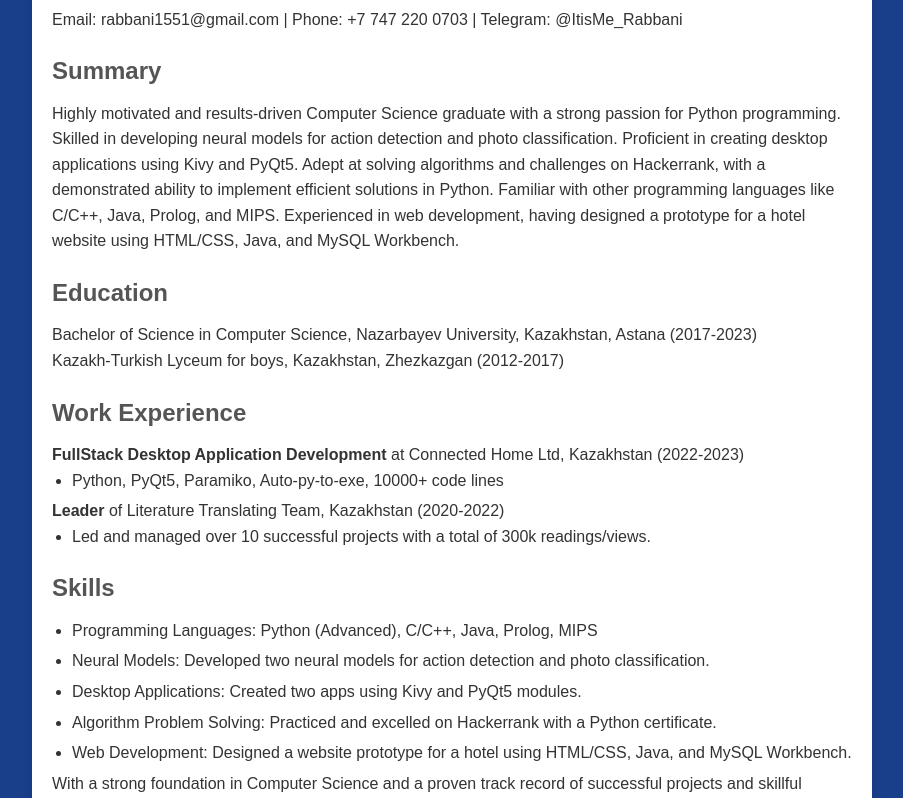
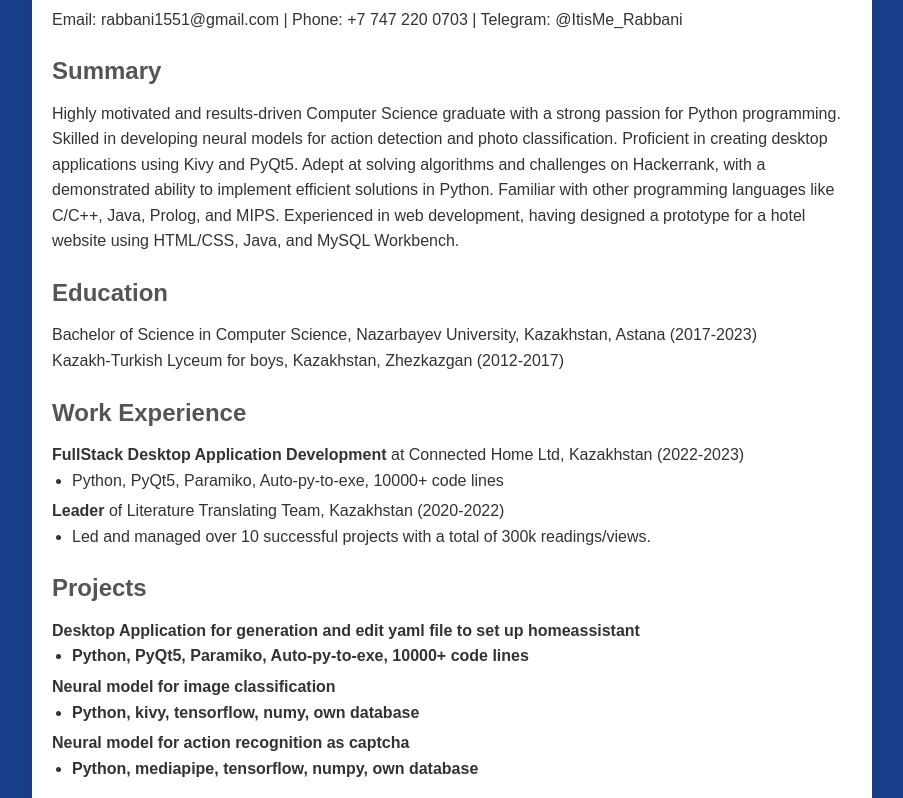
Before and after one commit to ka3ax01/mineCV, a plain HTML site: page index.html in a window 1280 px wide. Shown: the part 126-924 px from the top of the page, without its empty margins (188-1091 px from the left). Drawn offline with Linux system fonts and the light colour scheme.

Commit message:
Update index.html

```diff
--- a/index.html
+++ b/index.html
@@ -39,6 +39,26 @@
       </ul>
     </div>
 
+     <div class="section">
+      <h2>Projects</h2>
+      <p><strong>Desktop Application for generation and edit yaml file to set up homeassistant</p>
+       <ul>
+        <li>Python, PyQt5, Paramiko, Auto-py-to-exe, 10000+ code lines</li>
+        <!-- Add more responsibilities as needed -->
+      </ul>
+        <p><strong>Neural model for image classification</p>
+       <ul>
+        <li>Python, kivy, tensorflow, numy, own database</li>
+        <!-- Add more responsibilities as needed -->
+      </ul>
+        <p><strong>Neural model for action recognition as captcha</p>
+       <ul>
+        <li>Python, mediapipe, tensorflow, numpy, own database</li>
+        <!-- Add more responsibilities as needed -->
+      </ul>
+
+    </div>
+
     <div class="section">
       <h2>Skills</h2>
       <ul>
```
